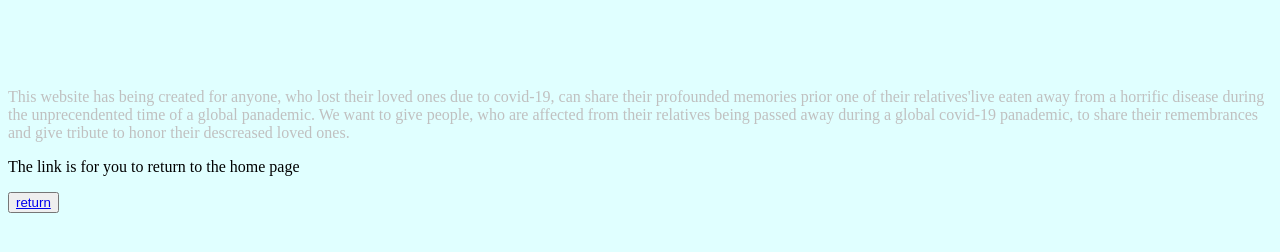
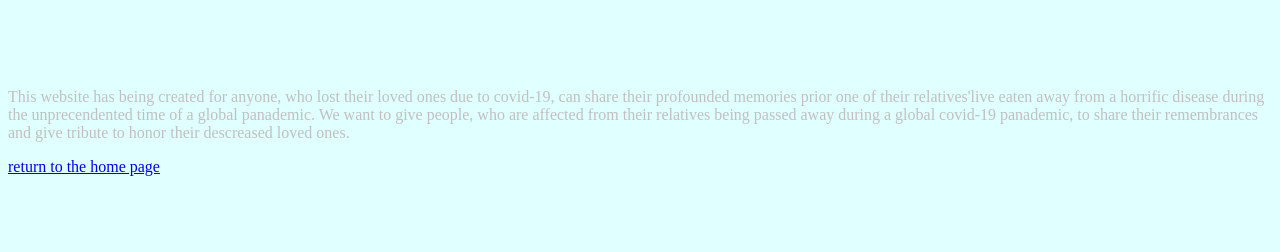
Before and after one commit to omane101/RookiesHackProject, a plain HTML site: page purpose.html in a window 1280 px wide. Drawn offline with Linux system fonts and the light colour scheme.

Commit message:
updating more pages!

```diff
--- a/purpose.html
+++ b/purpose.html
@@ -23,8 +23,8 @@ Objective: Give the purpose of the project as a whole to let the public know why
   </div></p>
 
 
-<p>The link is for you to return to the home page</p>
-  <button><a href="index.html">return</a></button>
+
+  <a href="index.html">return to the home page</a>
 </body>
 
 
```
